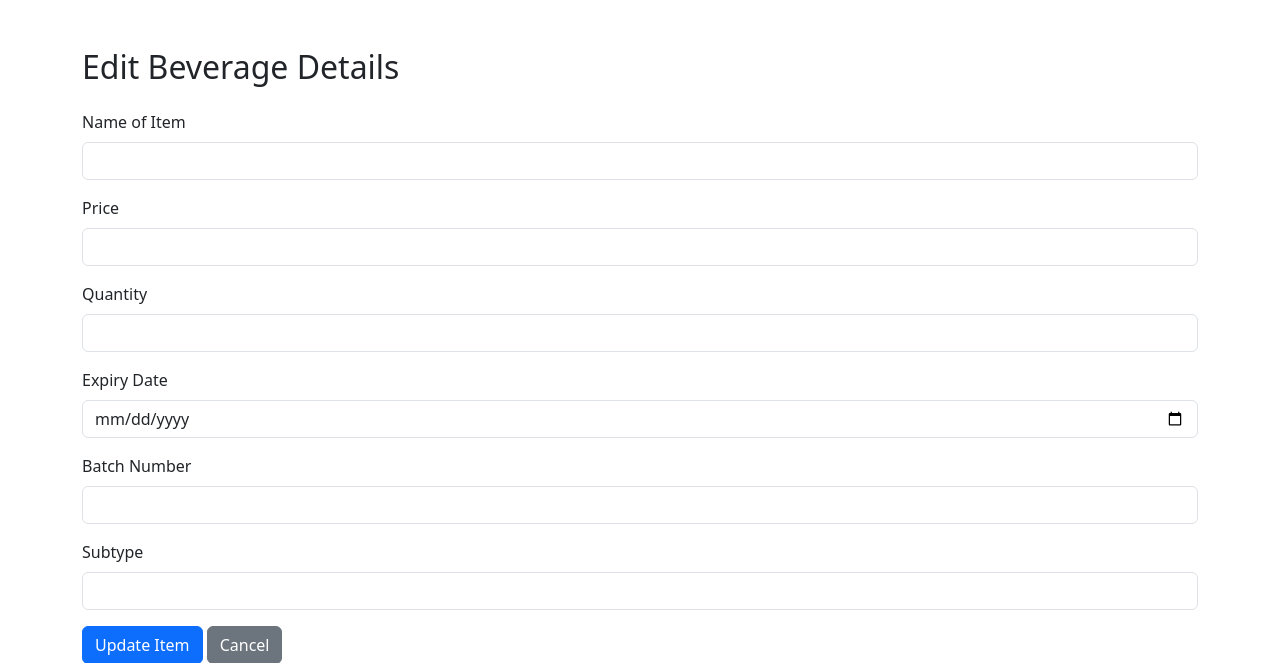
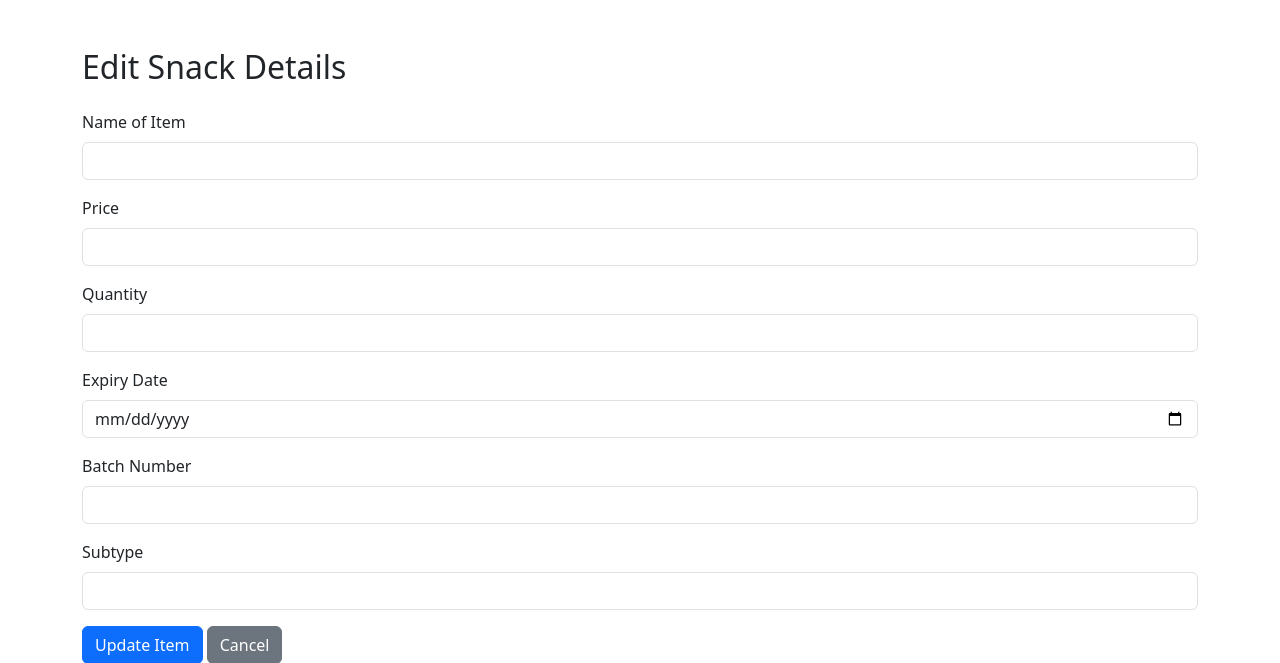
Before and after one commit to olumidejacob/inventory.xammp, a Python web app: template templates/Snack.html in a window 1280 px wide. Shown: the top 663 px of the page. Run offline with Jinja, Linux system fonts and the light colour scheme; the template is opened without the code that fills it, so the values that code supplies are empty.

Commit message:
Update Snack.html

```diff
--- a/templates/Snack.html
+++ b/templates/Snack.html
@@ -2,12 +2,12 @@
 <html lang="en">
 <head>
     <meta charset="UTF-8">
-    <title>Edit Beverages</title>
+    <title>Edit Snack</title>
     <link rel="stylesheet" href="https://cdn.jsdelivr.net/npm/bootstrap@5.3.2/dist/css/bootstrap.min.css">
 </head>
 <body>
 <div class="container mt-5">
-    <h2 class="mb-4">Edit Beverage Details</h2>
+    <h2 class="mb-4">Edit Snack Details</h2>
 
 
     <form method="POST">
```
